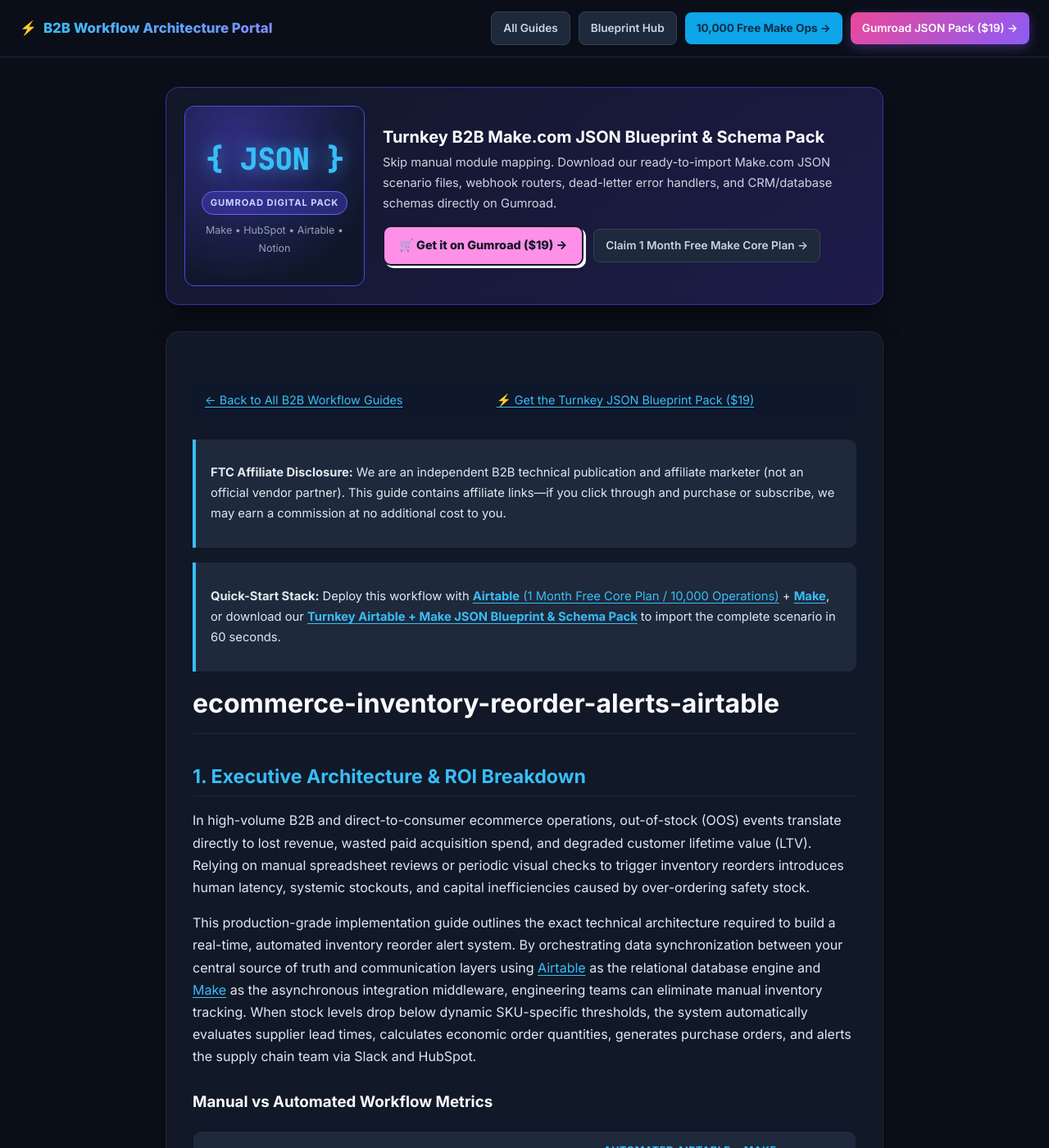
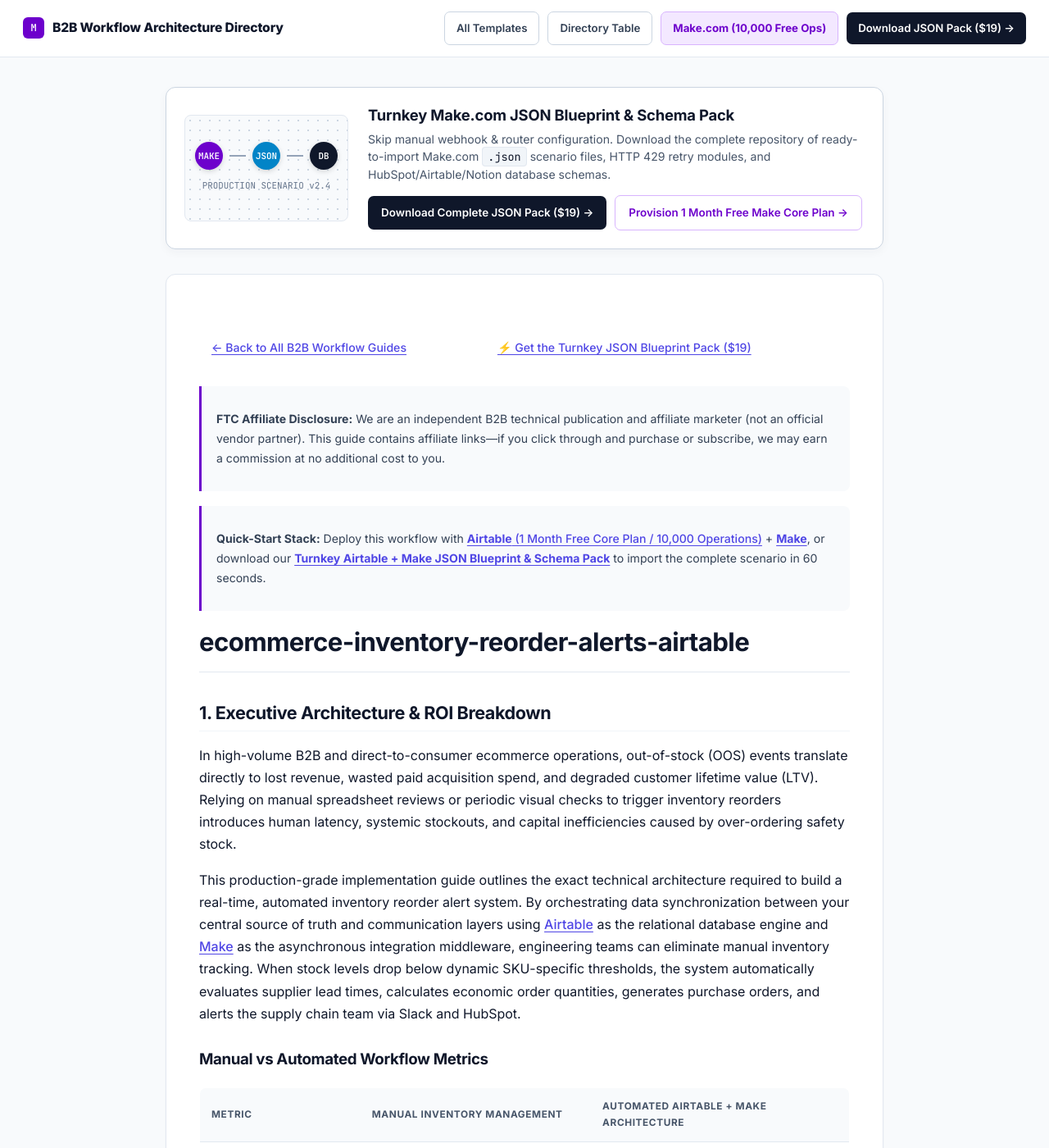
Before and after one commit to Arkgonsystems/b2b-workflow-guides, a Jekyll site: the page built from guides/Multi-SKU Low Inventory Reorder Forecasting System.md, in a window 1280 px wide and 1400 px high. Shown: the whole window at 82% size. Built offline with Jekyll 4.4.1, drawn with Linux system fonts in a browser that asks for light colours; our own code applies the rules of GitHub Pages for plain Markdown files.

Commit message:
Publish institutional Make/Airtable documentation layout

```diff
--- a/_layouts/default.html
+++ b/_layouts/default.html
@@ -3,73 +3,81 @@
 <head>
 <meta charset="UTF-8">
 <meta name="viewport" content="width=device-width, initial-scale=1.0">
-<title>{{ page.title | default: "B2B Workflow Architecture Portal" }}</title>
+<title>{{ page.title | default: "B2B Workflow Architecture Directory" }}</title>
 <link rel="preconnect" href="https://fonts.googleapis.com">
-<link href="https://fonts.googleapis.com/css2?family=Inter:wght@400;500;600;700;800&family=JetBrains+Mono:wght@400;500&display=swap" rel="stylesheet">
+<link href="https://fonts.googleapis.com/css2?family=Inter:wght@400;500;600;700;800&family=JetBrains+Mono:wght@400;500;600&display=swap" rel="stylesheet">
 <style>
 *{box-sizing:border-box;}
-body{margin:0;font-family:"Inter",-apple-system,BlinkMacSystemFont,sans-serif;background:#0b0f19;color:#e2e8f0;line-height:1.7;}
-.topbar{position:sticky;top:0;z-index:50;background:rgba(11,15,25,0.92);backdrop-filter:blur(12px);border-bottom:1px solid #1e293b;padding:14px 24px;display:flex;align-items:center;justify-content:space-between;flex-wrap:wrap;gap:12px;}
-.brand{font-weight:800;font-size:1.05rem;color:#f8fafc;text-decoration:none;display:flex;align-items:center;gap:8px;}
-.brand span{background:linear-gradient(135deg,#38bdf8,#818cf8);-webkit-background-clip:text;-webkit-text-fill-color:transparent;}
+body{margin:0;font-family:"Inter",-apple-system,BlinkMacSystemFont,sans-serif;background:#f8fafc;color:#0f172a;line-height:1.7;-webkit-font-smoothing:antialiased;}
+.topbar{position:sticky;top:0;z-index:50;background:rgba(255,255,255,0.95);backdrop-filter:blur(10px);border-bottom:1px solid #e2e8f0;padding:14px 28px;display:flex;align-items:center;justify-content:space-between;flex-wrap:wrap;gap:12px;}
+.brand{font-weight:800;font-size:0.98rem;color:#0f172a;text-decoration:none;display:flex;align-items:center;gap:10px;letter-spacing:-0.01em;}
+.brand-icon{width:26px;height:26px;background:#6d00cc;border-radius:6px;display:inline-flex;align-items:center;justify-content:center;color:#fff;font-family:"JetBrains Mono",monospace;font-size:0.75rem;font-weight:700;}
 .nav-actions{display:flex;gap:10px;align-items:center;flex-wrap:wrap;}
-.nav-btn{padding:8px 14px;border-radius:8px;font-size:0.85rem;font-weight:600;text-decoration:none;transition:all 0.15s;}
-.nav-btn.ghost{color:#cbd5e1;border:1px solid #334155;background:#1e293b;}
-.nav-btn.ghost:hover{border-color:#64748b;color:#fff;}
-.nav-btn.gumroad{background:linear-gradient(135deg,#ec4899,#8b5cf6);color:#fff;box-shadow:0 4px 14px rgba(139,92,246,0.35);}
-.nav-btn.make{background:#0ea5e9;color:#082f49;font-weight:700;}
+.nav-btn{padding:8px 14px;border-radius:7px;font-size:0.83rem;font-weight:600;text-decoration:none;transition:all 0.15s;}
+.nav-btn.ghost{color:#334155;border:1px solid #cbd5e1;background:#ffffff;}
+.nav-btn.ghost:hover{background:#f1f5f9;color:#0f172a;}
+.nav-btn.make{background:#f3e8ff;color:#6d00cc;border:1px solid #d8b4fe;font-weight:700;}
+.nav-btn.primary{background:#0f172a;color:#ffffff;}
+.nav-btn.primary:hover{background:#1e293b;}
 .container{max-width:920px;margin:0 auto;padding:36px 22px 80px;}
-.gumroad-showcase{display:grid;grid-template-columns:220px 1fr;gap:22px;background:linear-gradient(145deg,#111827,#1e1b4b);border:1px solid #3730a3;border-radius:16px;padding:22px;margin-bottom:32px;align-items:center;box-shadow:0 12px 32px rgba(0,0,0,0.45);}
-@media(max-width:680px){.gumroad-showcase{grid-template-columns:1fr;}}
-.gumroad-thumb{width:100%;aspect-ratio:1/1;border-radius:12px;background:radial-gradient(circle at 30% 20%,#312e81,#0f172a 75%);border:1px solid #4f46e5;display:flex;flex-direction:column;align-items:center;justify-content:center;padding:16px;text-align:center;position:relative;overflow:hidden;}
-.gumroad-thumb .cube{font-family:"JetBrains Mono",monospace;font-size:2.2rem;font-weight:800;color:#38bdf8;text-shadow:0 0 20px rgba(56,189,248,0.6);margin-bottom:8px;}
-.gumroad-thumb .tag{font-size:0.7rem;font-weight:700;letter-spacing:0.08em;text-transform:uppercase;color:#c7d2fe;background:rgba(79,70,229,0.35);padding:4px 10px;border-radius:99px;border:1px solid #6366f1;}
-.gumroad-info h3{margin:0 0 6px;font-size:1.25rem;color:#fff;}
-.gumroad-info p{margin:0 0 14px;font-size:0.92rem;color:#cbd5e1;}
-.gumroad-cta-row{display:flex;gap:12px;flex-wrap:wrap;align-items:center;}
-.btn-buy{display:inline-flex;align-items:center;gap:8px;background:#ff90e8;color:#111827;font-weight:800;padding:10px 18px;border-radius:10px;text-decoration:none;font-size:0.9rem;border:2px solid #111827;box-shadow:3px 3px 0 #f8fafc;}
-.btn-buy:hover{transform:translate(-1px,-1px);box-shadow:4px 4px 0 #f8fafc;}
-.article-card{background:#111827;border:1px solid #1f2937;border-radius:16px;padding:36px 32px;box-shadow:0 8px 24px rgba(0,0,0,0.35);}
-@media(max-width:640px){.article-card{padding:22px 16px;}}
-h1,h2,h3,h4{color:#f8fafc;line-height:1.3;margin-top:1.6em;margin-bottom:0.6em;}
-h1{font-size:2rem;margin-top:0.2em;border-bottom:1px solid #1e293b;padding-bottom:16px;}
-h2{font-size:1.45rem;color:#38bdf8;border-bottom:1px solid #1e293b;padding-bottom:8px;}
-a{color:#38bdf8;text-decoration:underline;text-underline-offset:3px;}
-a:hover{color:#7dd3fc;}
-blockquote{margin:18px 0;padding:14px 18px;background:#1e293b;border-left:4px solid #38bdf8;border-radius:0 10px 10px 0;color:#e2e8f0;font-size:0.92rem;}
-pre,code{font-family:"JetBrains Mono",monospace;font-size:0.86rem;}
-code{background:#1e293b;color:#f472b6;padding:2px 6px;border-radius:5px;}
-pre{background:#090d16;border:1px solid #1e293b;padding:16px;border-radius:10px;overflow-x:auto;color:#e2e8f0;}
-pre code{background:transparent;color:inherit;padding:0;}
-table{width:100%;border-collapse:collapse;margin:22px 0;background:#0f172a;border-radius:10px;overflow:hidden;border:1px solid #1e293b;}
-th,td{padding:12px 14px;text-align:left;border-bottom:1px solid #1e293b;font-size:0.9rem;}
-th{background:#1e293b;color:#38bdf8;font-weight:700;text-transform:uppercase;font-size:0.78rem;letter-spacing:0.05em;}
-hr{border:none;border-top:1px solid #1e293b;margin:32px 0;}
+.blueprint-banner{display:grid;grid-template-columns:200px 1fr;gap:24px;background:#ffffff;border:1px solid #cbd5e1;border-radius:12px;padding:22px;margin-bottom:30px;align-items:center;box-shadow:0 4px 12px rgba(15,23,42,0.04);}
+@media(max-width:680px){.blueprint-banner{grid-template-columns:1fr;}}
+.node-preview{height:130px;border-radius:8px;background-color:#f8fafc;background-image:radial-gradient(#cbd5e1 1px,transparent 1px);background-size:12px 12px;border:1px solid #e2e8f0;display:flex;flex-direction:column;align-items:center;justify-content:center;padding:12px;}
+.node-dots{display:flex;align-items:center;gap:8px;}
+.n-circle{width:34px;height:34px;border-radius:50%;display:flex;align-items:center;justify-content:center;color:#fff;font-family:"JetBrains Mono",monospace;font-size:0.68rem;font-weight:700;box-shadow:0 2px 6px rgba(0,0,0,0.15);}
+.n-line{width:20px;height:2px;background:#94a3b8;}
+.blueprint-info h3{margin:0 0 6px;font-size:1.15rem;color:#0f172a;letter-spacing:-0.01em;}
+.blueprint-info p{margin:0 0 14px;font-size:0.88rem;color:#475569;line-height:1.55;}
+.cta-row{display:flex;gap:10px;flex-wrap:wrap;align-items:center;}
+.btn-dark{display:inline-flex;align-items:center;background:#0f172a;color:#ffffff;font-weight:600;padding:9px 16px;border-radius:7px;text-decoration:none;font-size:0.84rem;}
+.btn-dark:hover{background:#334155;}
+.btn-outline{display:inline-flex;align-items:center;background:#ffffff;color:#6d00cc;border:1px solid #d8b4fe;font-weight:600;padding:9px 16px;border-radius:7px;text-decoration:none;font-size:0.84rem;}
+.article-card{background:#ffffff;border:1px solid #e2e8f0;border-radius:12px;padding:42px 40px;box-shadow:0 1px 3px rgba(15,23,42,0.03);}
+@media(max-width:640px){.article-card{padding:24px 18px;}}
+h1,h2,h3,h4{color:#0f172a;line-height:1.3;margin-top:1.6em;margin-bottom:0.6em;letter-spacing:-0.02em;}
+h1{font-size:1.95rem;margin-top:0.2em;border-bottom:1px solid #e2e8f0;padding-bottom:16px;}
+h2{font-size:1.35rem;color:#0f172a;border-bottom:1px solid #f1f5f9;padding-bottom:8px;}
+a{color:#4f46e5;text-decoration:underline;text-underline-offset:3px;font-weight:500;}
+a:hover{color:#3730a3;}
+blockquote{margin:18px 0;padding:14px 18px;background:#f8fafc;border-left:3px solid #6d00cc;border-radius:0 8px 8px 0;color:#334155;font-size:0.88rem;}
+pre,code{font-family:"JetBrains Mono",monospace;font-size:0.84rem;}
+code{background:#f1f5f9;color:#0f172a;padding:2px 6px;border-radius:4px;border:1px solid #e2e8f0;}
+pre{background:#0f172a;color:#f8fafc;padding:18px;border-radius:8px;overflow-x:auto;border:1px solid #1e293b;}
+pre code{background:transparent;color:inherit;padding:0;border:none;}
+table{width:100%;border-collapse:collapse;margin:22px 0;background:#ffffff;border-radius:8px;overflow:hidden;border:1px solid #e2e8f0;}
+th,td{padding:12px 14px;text-align:left;border-bottom:1px solid #e2e8f0;font-size:0.88rem;}
+th{background:#f8fafc;color:#475569;font-weight:700;text-transform:uppercase;font-size:0.74rem;letter-spacing:0.05em;}
+hr{border:none;border-top:1px solid #e2e8f0;margin:32px 0;}
 </style>
 </head>
 <body>
 <header class="topbar">
-  <a class="brand" href="https://loudplatypus6-blip.github.io/b2b-workflow-guides/">⚡ <span>B2B Workflow Architecture Portal</span></a>
+  <a class="brand" href="https://loudplatypus6-blip.github.io/b2b-workflow-guides/"><span class="brand-icon">M</span> B2B Workflow Architecture Directory</a>
   <div class="nav-actions">
-    <a class="nav-btn ghost" href="https://loudplatypus6-blip.github.io/b2b-workflow-guides/">All Guides</a>
-    <a class="nav-btn ghost" href="https://loudplatypus6-blip.github.io/b2b-workflow-guides/blueprints.html">Blueprint Hub</a>
-    <a class="nav-btn make" href="https://www.make.com/en/register?pc=b2bworkflow" target="_blank" rel="noopener">10,000 Free Make Ops →</a>
-    <a class="nav-btn gumroad" href="https://platypusprime.gumroad.com/l/dncmng" target="_blank" rel="noopener">Gumroad JSON Pack ($19) →</a>
+    <a class="nav-btn ghost" href="https://loudplatypus6-blip.github.io/b2b-workflow-guides/">All Templates</a>
+    <a class="nav-btn ghost" href="https://loudplatypus6-blip.github.io/b2b-workflow-guides/blueprints.html">Directory Table</a>
+    <a class="nav-btn make" href="https://www.make.com/en/register?pc=b2bworkflow" target="_blank" rel="noopener">Make.com (10,000 Free Ops)</a>
+    <a class="nav-btn primary" href="https://platypusprime.gumroad.com/l/dncmng" target="_blank" rel="noopener">Download JSON Pack ($19) &rarr;</a>
   </div>
 </header>
 <main class="container">
-  <section class="gumroad-showcase">
-    <div class="gumroad-thumb">
-      <div class="cube">{ JSON }</div>
-      <div class="tag">GUMROAD DIGITAL PACK</div>
-      <div style="font-size:0.78rem;color:#94a3b8;margin-top:8px;">Make • HubSpot • Airtable • Notion</div>
+  <section class="blueprint-banner">
+    <div class="node-preview">
+      <div class="node-dots">
+        <div class="n-circle" style="background:#6d00cc;">MAKE</div>
+        <div class="n-line"></div>
+        <div class="n-circle" style="background:#0284c7;">JSON</div>
+        <div class="n-line"></div>
+        <div class="n-circle" style="background:#0f172a;">DB</div>
+      </div>
+      <div style="font-family:'JetBrains Mono',monospace;font-size:0.68rem;color:#64748b;margin-top:10px;">PRODUCTION SCENARIO v2.4</div>
     </div>
-    <div class="gumroad-info">
-      <h3>Turnkey B2B Make.com JSON Blueprint &amp; Schema Pack</h3>
-      <p>Skip manual module mapping. Download our ready-to-import Make.com JSON scenario files, webhook routers, dead-letter error handlers, and CRM/database schemas directly on Gumroad.</p>
-      <div class="gumroad-cta-row">
-        <a class="btn-buy" href="https://platypusprime.gumroad.com/l/dncmng" target="_blank" rel="noopener">🛒 Get it on Gumroad ($19) →</a>
-        <a class="nav-btn ghost" href="https://www.make.com/en/register?pc=b2bworkflow" target="_blank" rel="noopener">Claim 1 Month Free Make Core Plan →</a>
+    <div class="blueprint-info">
+      <h3>Turnkey Make.com JSON Blueprint &amp; Schema Pack</h3>
+      <p>Skip manual webhook &amp; router configuration. Download the complete repository of ready-to-import Make.com <code>.json</code> scenario files, HTTP 429 retry modules, and HubSpot/Airtable/Notion database schemas.</p>
+      <div class="cta-row">
+        <a class="btn-dark" href="https://platypusprime.gumroad.com/l/dncmng" target="_blank" rel="noopener">Download Complete JSON Pack ($19) &rarr;</a>
+        <a class="btn-outline" href="https://www.make.com/en/register?pc=b2bworkflow" target="_blank" rel="noopener">Provision 1 Month Free Make Core Plan &rarr;</a>
       </div>
     </div>
   </section>
```
